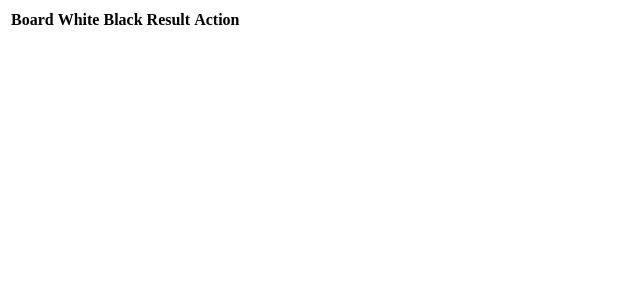
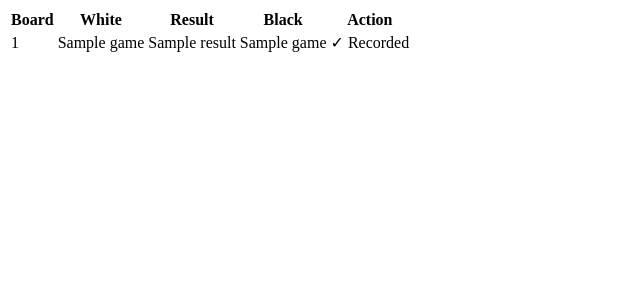
Before and after one commit to rrmaron/chesstournament, a FastAPI app: template templates/fragments/round_table.html in a window 1280 px wide. Shown: the top 300 px of the page, without its empty margins (0-640 px from the left). Run offline with FastAPI, Linux system fonts and the light colour scheme; the template is opened without the code that fills it: most values are stand-ins (such as "Sample title", 1, 10 or a date in 2020); lists and menus that the app fills with data are empty.

Commit message:
Fix round_table template: enumerate error and result entry form
- Replace enumerate() with loop.index (Jinja2 doesn't have enumerate)
- Replace broken /result/form HTMX call with inline result select form
  that posts directly to /result/submit
- Recorded results show a badge; pending pairings show the select form

Co-Authored-By: Claude Sonnet 4.6 <noreply@anthropic.com>

```diff
--- a/templates/fragments/round_table.html
+++ b/templates/fragments/round_table.html
@@ -1,20 +1,45 @@
-<table class="table table-striped">
-    <thead><tr><th>Board</th><th>White</th><th>Black</th><th>Result</th><th>Action</th></tr></thead>
+<table class="table table-striped align-middle">
+    <thead><tr><th>Board</th><th>White</th><th>Result</th><th>Black</th><th>Action</th></tr></thead>
     <tbody>
-    {% for idx, game in enumerate(pairings, 1) %}
+    {% for game in pairings %}
     <tr>
-        <td>{{ idx }}</td>
+        <td>{{ loop.index }}</td>
         <td>{{ game.white_name }}</td>
-        <td>{{ game.black_name }}</td>
-        <td>{{ game.result or 'Pending' }}</td>
         <td>
-            <button class="btn btn-sm btn-primary"
-                    hx-get="/result/form?tid={{ tournament.id }}&round_num={{ round_num }}&white_id={{ game.white_id }}&black_id={{ game.black_id }}"
-                    hx-target="this" hx-swap="outerHTML">Enter Result</button>
-            <!-- Add buttons for bye/forfeit similarly -->
+            {% if game.result and game.result != '*' %}
+                <span class="badge bg-secondary">{{ game.result }}</span>
+            {% else %}
+                <span class="text-muted">—</span>
+            {% endif %}
+        </td>
+        <td>{{ game.black_name or '<em>bye</em>' }}</td>
+        <td>
+            {% if game.result and game.result != '*' %}
+                <span class="text-success small">✓ Recorded</span>
+            {% elif game.black_id %}
+                <form hx-post="/result/submit" hx-target="#round-table" hx-swap="innerHTML" class="d-flex gap-1">
+                    <input type="hidden" name="tid" value="{{ tournament.id }}">
+                    <input type="hidden" name="round_num" value="{{ round_num }}">
+                    <input type="hidden" name="white_id" value="{{ game.white_id }}">
+                    <input type="hidden" name="black_id" value="{{ game.black_id }}">
+                    <select name="result" class="form-select form-select-sm" style="width:auto" required>
+                        <option value="" disabled selected>Result</option>
+                        <option value="1-0">1-0 (White wins)</option>
+                        <option value="0-1">0-1 (Black wins)</option>
+                        <option value="1/2-1/2">½-½ (Draw)</option>
+                        <option value="1F-0F">1F-0F (White forfeit win)</option>
+                        <option value="0F-1F">0F-1F (Black forfeit win)</option>
+                    </select>
+                    <button type="submit" class="btn btn-sm btn-primary">Save</button>
+                </form>
+            {% else %}
+                <span class="text-muted small">Bye</span>
+            {% endif %}
         </td>
     </tr>
     {% endfor %}
     </tbody>
 </table>
-<!-- Simple bye assignment section for unpaired players can be added here -->
+{% if not pairings %}
+<p class="text-muted">No pairings yet for this round.</p>
+{% endif %}
```
